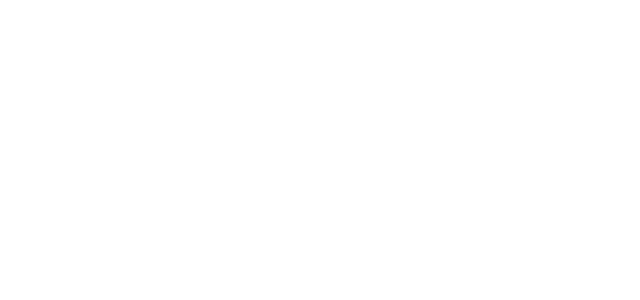
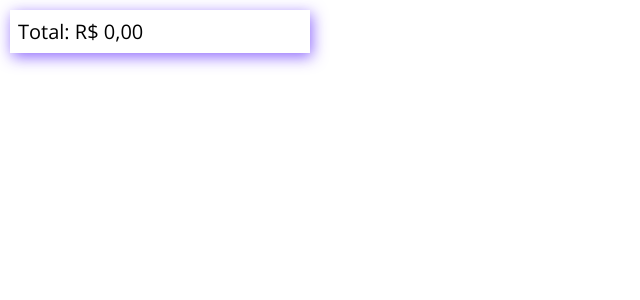
Before and after one commit to ericoabs/game-store, a React (Create React App) app: page /cart in a window 1280 px wide. Shown: the top 300 px of the page, without its empty margins (0-640 px from the left). Built offline with nearby package versions, Linux system fonts and the light colour scheme.

Commit message:
Criando página de carrinho

```diff
--- a/package.json
+++ b/package.json
@@ -12,6 +12,7 @@
     "@types/react-dom": "^17.0.0",
     "react": "^17.0.2",
     "react-dom": "^17.0.2",
+    "react-icons": "^4.3.1",
     "react-router-dom": "^5.3.0",
     "react-scripts": "4.0.3",
     "styled-components": "^5.2.1",
--- a/src/App.tsx
+++ b/src/App.tsx
@@ -2,12 +2,14 @@
 import { BrowserRouter, Route } from 'react-router-dom';
 
 import AppProvider from './hooks';
+import { Cart } from './pages/Cart';
 
 export function App() {
   return (
     <BrowserRouter>
       <AppProvider>
         <Route path="/" exact component={Home} />
+        <Route path="/cart" exact component={Cart} />
       </AppProvider>
     </BrowserRouter>
   );
--- /dev/null
+++ b/src/pages/Cart/index.tsx
@@ -0,0 +1,90 @@
+import { useCallback, useEffect, useMemo, useState } from 'react';
+import { useCart } from '../../hooks/cart';
+import { Button } from '../../components/Button';
+import { BsPlus } from 'react-icons/bs';
+import { HiMinus } from 'react-icons/hi';
+
+import * as Styled from './styles';
+
+interface GameType {
+  id: number;
+  name: string;
+  price: number;
+  score: number;
+  image: string;
+  amount: number;
+}
+
+export function Cart() {
+  const [items, setItems] = useState<GameType[]>([]);
+  const { products, increment, decrement } = useCart();
+
+  console.log(products);
+
+  const loadItems = useCallback(() => {
+    setItems(products);
+  }, [products]);
+
+  const formatPrice = useCallback((price: number, amount: number) => {
+    return price * amount;
+  }, []);
+
+  const cartTotal = useMemo(() => {
+    return items.reduce((sum, item) => {
+      return sum + item.price * item.amount;
+    }, 0);
+  }, [items]);
+
+  useEffect(() => {
+    loadItems();
+  }, [loadItems]);
+
+  return (
+    <>
+      <Styled.Container>
+        {items.map((game) => {
+          return (
+            <div key={game.id}>
+              <p>{game.name}</p>
+              <img src={game.image} alt={game.name} />
+              <p>Nota: {game.score}</p>
+              <p className="quantidade">
+                Quantidade:
+                <Button className="remover" onClick={() => decrement(game.id)}>
+                  <HiMinus />
+                </Button>
+                {game.amount}
+                <Button
+                  className="adicionar"
+                  onClick={() => increment(game.id)}
+                >
+                  <BsPlus size={20} />
+                </Button>
+              </p>
+              <p>
+                Total:{' '}
+                {new Intl.NumberFormat('pt-br', {
+                  style: 'currency',
+                  currency: 'BRL',
+                }).format(formatPrice(game.price, game.amount))}{' '}
+                (Un.{' '}
+                {new Intl.NumberFormat('pt-br', {
+                  style: 'currency',
+                  currency: 'BRL',
+                }).format(game.price)}
+                )
+              </p>
+            </div>
+          );
+        })}
+        <p className="total">
+          Total:{' '}
+          {new Intl.NumberFormat('pt-br', {
+            style: 'currency',
+            currency: 'BRL',
+          }).format(cartTotal)}
+        </p>
+      </Styled.Container>
+    </>
+  );
+}
--- /dev/null
+++ b/src/pages/Cart/styles.ts
@@ -0,0 +1,60 @@
+import styled from 'styled-components';
+
+export const Container = styled.div`
+  display: flex;
+  align-items: center;
+  align-content: center;
+  justify-content: space-evenly;
+  padding: 1rem;
+  font-weight: 400;
+
+  div {
+    display: flex;
+    flex-direction: column;
+    align-items: center;
+    box-shadow: 0 2px 12px rgba(0, 0, 0, 0.34);
+    border-radius: 0.6rem;
+  }
+  button {
+    & + button {
+      margin: 1rem;
+    }
+  }
+  .remover {
+    background: red;
+  }
+  p {
+    padding: 0.8rem;
+  }
+  .quantidade {
+    display: flex;
+    flex-direction: row;
+    align-items: center;
+    align-content: center;
+    gap: 0.4rem;
+    button {
+      width: 2.8rem;
+      margin: 0 1rem;
+      padding: 0;
+    }
+  }
+
+  display: grid;
+  grid-template-columns: repeat(4, 1fr);
+  gap: 2rem;
+  @media (max-width: 1100px) {
+    grid-template-columns: repeat(3, 1fr);
+  }
+  @media (max-width: 790px) {
+    grid-template-columns: repeat(2, 1fr);
+  }
+  @media (max-width: 550px) {
+    grid-template-columns: repeat(1, 1fr);
+  }
+  .total {
+    align-items: center;
+    font-size: 2rem;
+    font-family: 700;
+    box-shadow: 2px 4px 15px rgba(131, 90, 253, 0.9);
+  }
+`;
```
Also changed, not shown: 1 other file (tests, documents, lock files or other folders).
